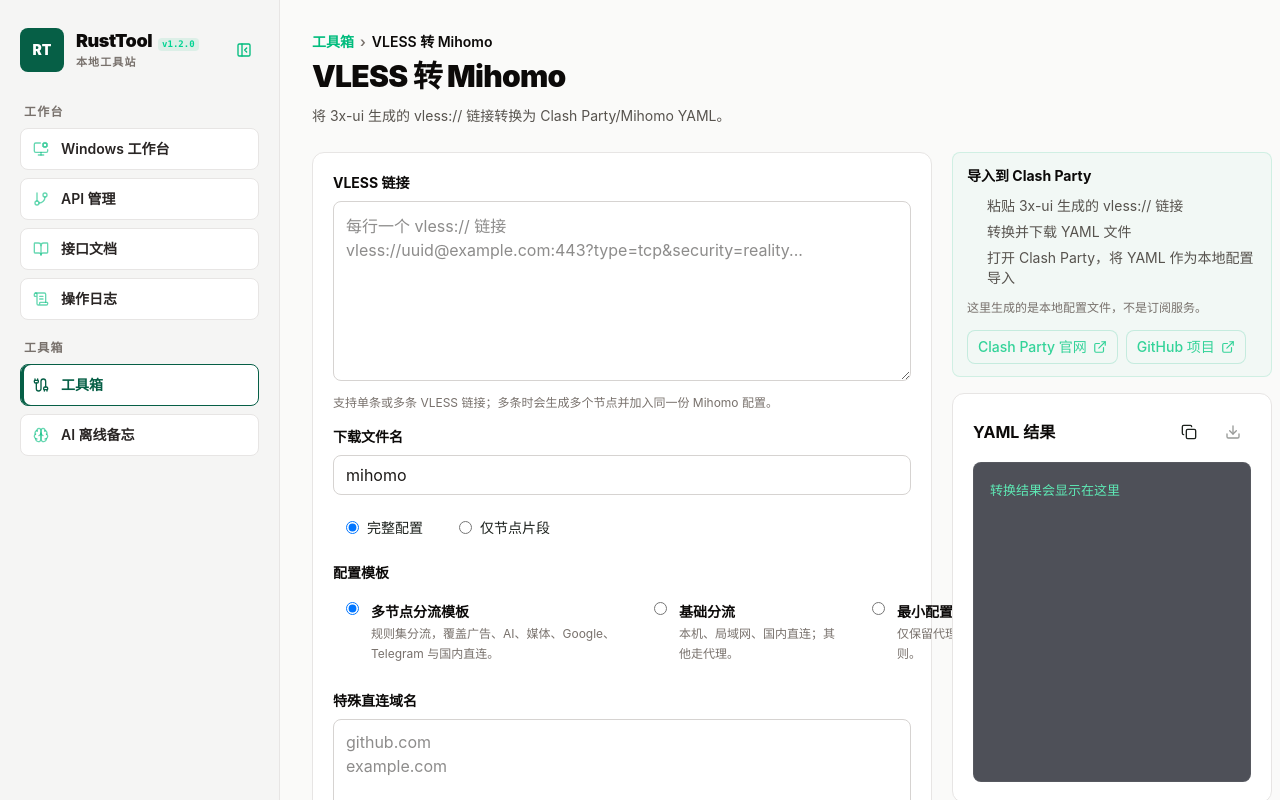
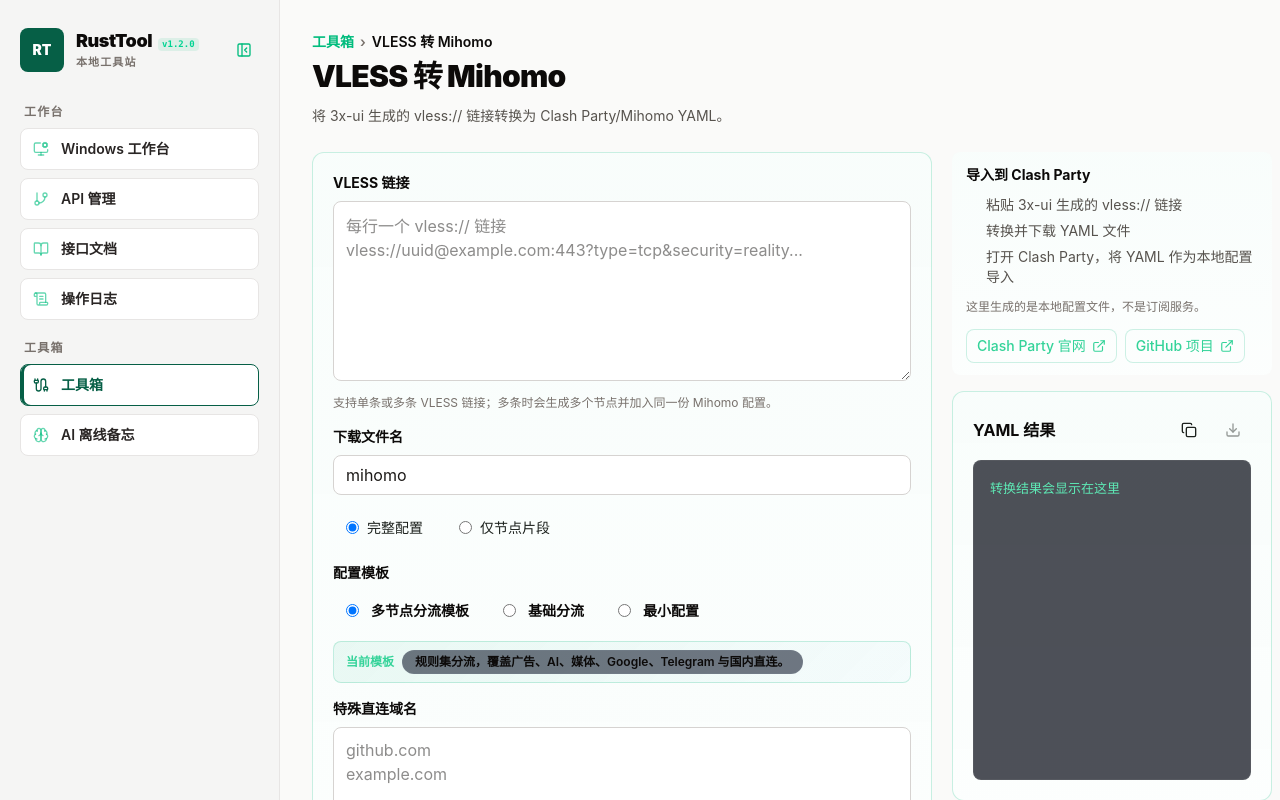
Before and after one commit to liguanjie/rust-tool, a Vue app in the folder frontend/: page /toolbox/vless-to-mihomo in a window 1280 px wide. Shown: the top 800 px of the page. Built offline with nearby package versions, Linux system fonts and the light colour scheme.

Commit message:
VLESS 转 Mihomo优化

```diff
--- a/frontend/src/pages/VlessToMihomo.vue
+++ b/frontend/src/pages/VlessToMihomo.vue
@@ -1,11 +1,23 @@
 <script setup lang="ts">
-import { onMounted } from 'vue'
+import { computed, onMounted } from 'vue'
 import { ExternalLink } from '@lucide/vue'
 import ResultPanel from '../components/ResultPanel.vue'
 import ToolShell from '../components/ToolShell.vue'
 import { useVlessToMihomoStore } from '../stores/vlessToMihomo'
 
 const tool = useVlessToMihomoStore()
+const templateHints = {
+  full_rules: '规则集分流，覆盖广告、AI、媒体、Google、Telegram 与国内直连。',
+  standard: '本机、局域网、国内直连；其他走代理。',
+  minimal: '仅保留代理节点和兜底规则。',
+}
+const transitGroupHints = {
+  url_test: '刷新节奏：订阅节点 1 小时 > 节点测速 5 分钟 > 自动选择最优中转。',
+  fallback: '按顺序使用可用节点，当前节点不可用时自动切到下一个。',
+  select: '在 Clash Party 里手动指定中转节点，不自动切换。',
+}
+const selectedTemplateHint = computed(() => templateHints[tool.template])
+const selectedTransitGroupHint = computed(() => transitGroupHints[tool.transitGroupType])
 
 onMounted(() => {
   void tool.load()
@@ -22,7 +34,7 @@
     ]"
   >
     <div class="tool-grid">
-      <section class="input-panel">
+      <section class="input-panel vless-config-panel">
         <label class="field-label" for="vless-input">VLESS 链接</label>
         <textarea
           id="vless-input"
@@ -63,23 +75,24 @@
               <input v-model="tool.template" type="radio" value="full_rules" />
               <span>
                 <strong>多节点分流模板</strong>
-                <small>规则集分流，覆盖广告、AI、媒体、Google、Telegram 与国内直连。</small>
               </span>
             </label>
             <label class="template-option">
               <input v-model="tool.template" type="radio" value="standard" />
               <span>
                 <strong>基础分流</strong>
-                <small>本机、局域网、国内直连；其他走代理。</small>
               </span>
             </label>
             <label class="template-option">
               <input v-model="tool.template" type="radio" value="minimal" />
               <span>
                 <strong>最小配置</strong>
-                <small>仅保留代理节点和兜底规则。</small>
               </span>
             </label>
+          </div>
+          <div class="template-hint">
+            <strong>当前模板</strong>
+            <span>{{ selectedTemplateHint }}</span>
           </div>
         </div>
 
@@ -178,6 +191,11 @@
                 <span>手动选择</span>
               </label>
             </div>
+
+            <div class="transit-mode-hint">
+              <strong>中转模式</strong>
+              <span>{{ selectedTransitGroupHint }}</span>
+            </div>
           </div>
         </section>
 
--- a/frontend/src/styles/base.css
+++ b/frontend/src/styles/base.css
@@ -390,6 +390,19 @@
     @apply rounded-xl p-[20px] transition-all duration-300;
   }
 
+  .vless-config-panel,
+  .result-panel,
+  .guide-panel {
+    background:
+      linear-gradient(180deg, rgba(16, 185, 129, 0.028), rgba(16, 185, 129, 0.01)),
+      var(--bg-card);
+    border-color: rgba(16, 185, 129, 0.22);
+    box-shadow:
+      var(--shadow-card),
+      inset 3px 0 0 rgba(16, 185, 129, 0.42),
+      inset 0 3px 0 rgba(16, 185, 129, 0.22);
+  }
+
   .result-panel {
     container-type: inline-size;
   }
@@ -551,17 +564,17 @@
   }
 
   .template-options {
-    @apply grid grid-cols-[minmax(300px,1.25fr)_minmax(210px,0.85fr)_minmax(190px,0.75fr)] gap-2 max-[900px]:grid-cols-1;
+    @apply flex flex-wrap gap-2;
   }
 
   .template-option {
     background: rgba(255, 255, 255, 0.02);
     border: 1px solid rgba(255, 255, 255, 0.06);
-    @apply flex min-h-[76px] items-start gap-3 rounded-lg px-3 py-2.5 text-sm transition hover:border-emerald-500/30 hover:bg-white/[0.04];
+    @apply inline-flex min-h-[40px] items-center gap-3 rounded-lg px-3 py-2 text-sm transition hover:border-emerald-500/30 hover:bg-white/[0.04];
   }
 
   .template-option span {
-    @apply grid gap-0.5;
+    @apply min-w-0;
   }
 
   .template-option strong {
@@ -569,9 +582,26 @@
     @apply font-bold transition-colors duration-300;
   }
 
-  .template-option small {
-    color: var(--text-muted);
-    @apply max-w-[520px] text-xs leading-5 transition-colors duration-300;
+  .template-hint,
+  .transit-mode-hint {
+    background: linear-gradient(135deg, rgba(16, 185, 129, 0.075), rgba(14, 165, 233, 0.025));
+    border: 1px solid rgba(16, 185, 129, 0.22);
+    color: var(--text-muted);
+    @apply mt-2.5 flex flex-wrap items-center gap-2 rounded-lg px-3 py-2 text-xs leading-5 transition-colors duration-300;
+  }
+
+  .template-hint strong,
+  .transit-mode-hint strong {
+    color: #34d399;
+    @apply shrink-0 font-black;
+  }
+
+  .template-hint span,
+  .transit-mode-hint span {
+    background: rgba(15, 23, 42, 0.58);
+    border: 1px solid rgba(148, 163, 184, 0.08);
+    color: var(--text-title);
+    @apply inline-flex min-h-[24px] items-center rounded-full px-3 font-semibold;
   }
 
   .primary-button {
@@ -605,8 +635,6 @@
   }
 
   .guide-panel {
-    background: rgba(16, 185, 129, 0.03);
-    border: 1px solid rgba(16, 185, 129, 0.15);
     color: var(--text-subtitle);
     @apply rounded-lg px-3.5 py-3 text-sm transition-colors duration-300;
   }
```
